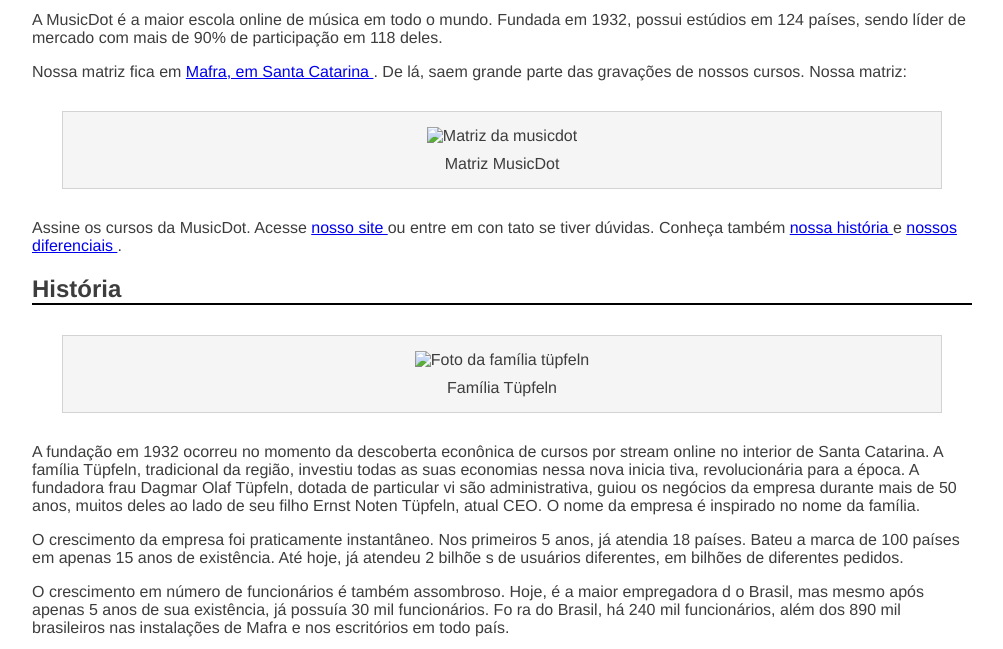
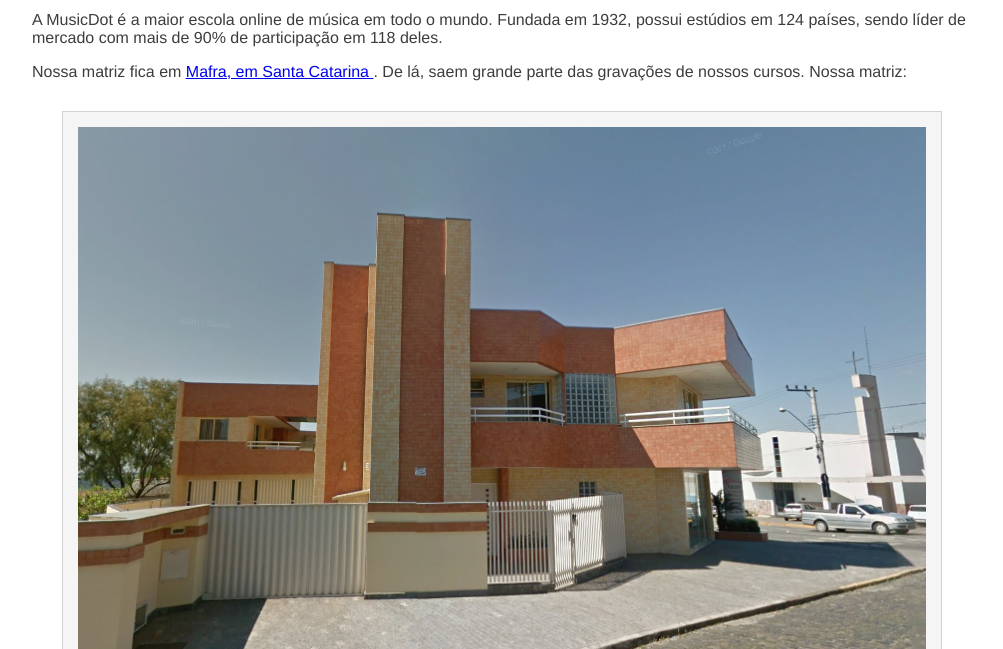
Before and after one commit to marcus-vsc/DesenvolvimentoWeb, a plain HTML site: page sobre.html in a window 1280 px wide. Shown: the part 151-800 px from the top of the page, without its empty margins (138-1141 px from the left). Drawn offline with Linux system fonts and the light colour scheme.

Commit message:
Atividade2 Corrigida

```diff
--- a/sobre.html
+++ b/sobre.html
@@ -23,51 +23,39 @@
             Mafra, em Santa Catarina </a>. De lá, saem grande parte das gravações de nossos cursos. Nossa matriz:
     </p>
     <figure>
-        <img src="img/matrizmusicdot.png" alt="Matriz da musicdot">
+        <img src="img/matriz-musicdot.png" alt="Matriz da musicdot">
         <figcaption>
             Matriz MusicDot
         </figcaption>
     </figure>
     <p>
-        Assine os cursos da MusicDot. Acesse <a href="index.html"> nosso site </a> ou entre em con
-        tato
-        se tiver dúvidas. Conheça também <a href="#historia"> nossa história </a> e <a href="#dife
-renciais"> nossos diferenciais </a>.
+        Assine os cursos da MusicDot. Acesse <a href="index.html"> nosso site </a> ou entre em contato
+        se tiver dúvidas. Conheça também <a href="sobre.html"> nossa história </a> e <a href="sobre.html"> nossos diferenciais </a>.
     </p>
     <h2 id="historia"> História </h2>
     <figure>
-        <img src="img/familiatupfeln.jpg" alt="Foto da família tüpfeln">
+        <img src="img/familia-tupfeln.jpg" alt="Foto da família tüpfeln">
         <figcaption>Família Tüpfeln</figcaption>
     </figure>
     <p>
         A fundação em 1932 ocorreu no momento da descoberta econônica de cursos por stream online
-        no interior de Santa Catarina. A
-        família Tüpfeln, tradicional da região, investiu todas as suas economias nessa nova inicia
-        tiva,
-        revolucionária para a época. A fundadora frau Dagmar Olaf Tüpfeln, dotada de particular vi
-        são
-        administrativa, guiou os negócios da empresa durante mais de 50 anos, muitos deles ao lado
+        no interior de Santa Catarina. A família Tüpfeln, tradicional da região, investiu todas as suas economias nessa nova inicia
+        tiva, revolucionária para a época. A fundadora frau Dagmar Olaf Tüpfeln, dotada de particular vi
+        são administrativa, guiou os negócios da empresa durante mais de 50 anos, muitos deles ao lado
         de seu filho Ernst Noten Tüpfeln, atual CEO. O nome da empresa é inspirado no nome da família.
     </p>
     <p>
         O crescimento da empresa foi praticamente instantâneo. Nos primeiros 5 anos, já atendia 18
-        países.
-        Bateu a marca de 100 países em apenas 15 anos de existência. Até hoje, já atendeu 2 bilhõe
-        s
-        de usuários diferentes, em bilhões de diferentes pedidos.
+        países. Bateu a marca de 100 países em apenas 15 anos de existência. Até hoje, já atendeu 2 bilhões de usuários diferentes, em bilhões de diferentes pedidos.
     </p>
     <p>
         O crescimento em número de funcionários é também assombroso. Hoje, é a maior empregadora d
-        o
-        Brasil, mas mesmo após apenas 5 anos de sua existência, já possuía 30 mil funcionários. Fo
-        ra do
-        Brasil, há 240 mil funcionários, além dos 890 mil brasileiros nas instalações de Mafra e
+        o Brasil, mas mesmo após apenas 5 anos de sua existência, já possuía 30 mil funcionários. Fora do Brasil, há 240 mil funcionários, além dos 890 mil brasileiros nas instalações de Mafra e
         nos escritórios em todo país.
     </p>
     <p>
         Dada a importância econômica da empresa para o Brasil, a família Tüpfeln já recebeu divers
-        os prêmios,
-        homenagens e condecorações. Todos os presidentes do Brasil já visitaram as instalações da
+        os prêmios, homenagens e condecorações. Todos os presidentes do Brasil já visitaram as instalações da
         MusicDot, além de presidentes da União Européia, Ásia e o secretáriogeral da ONU.
     </p>
     <h2 id="diferenciais"> Diferenciais </h2>
```
